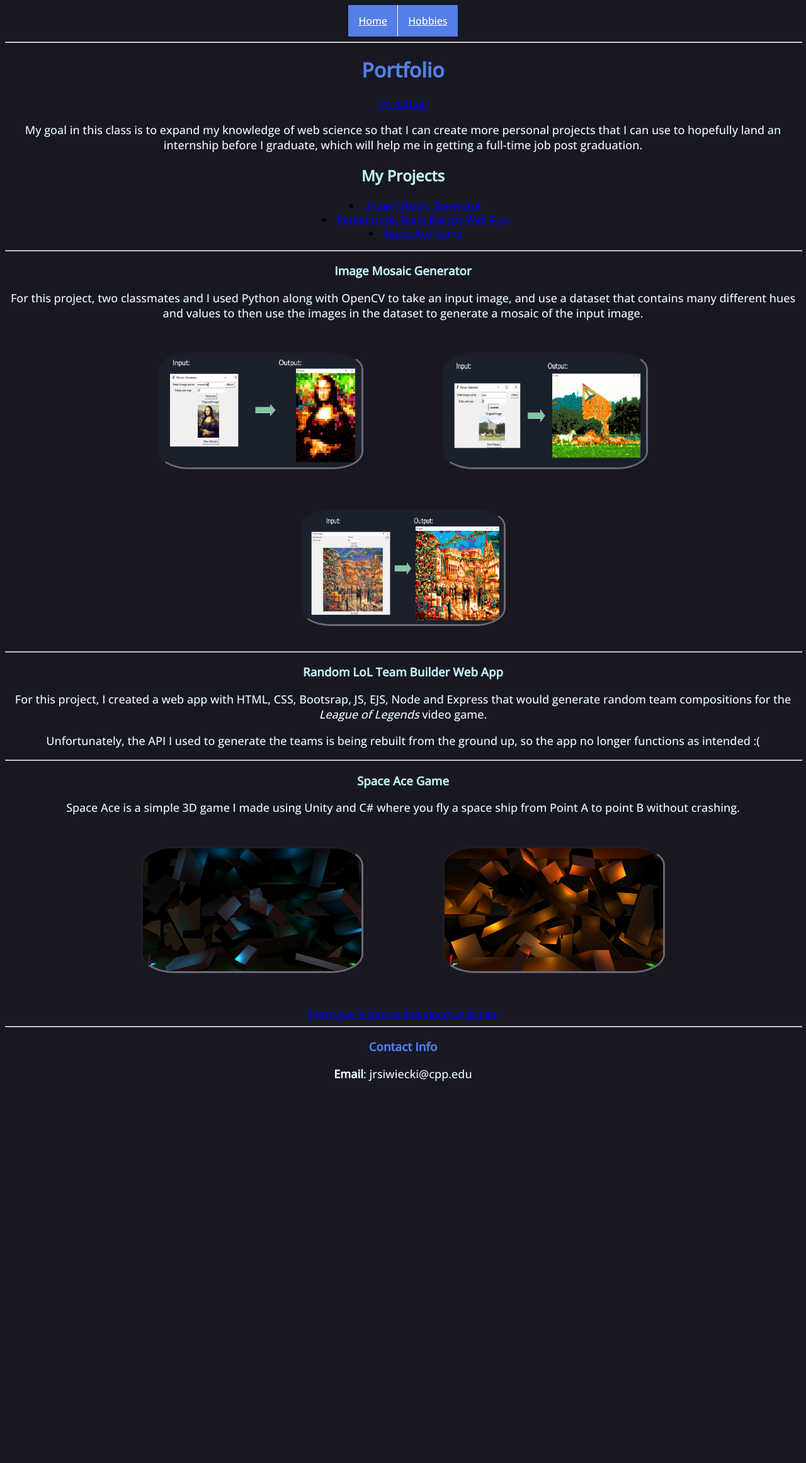
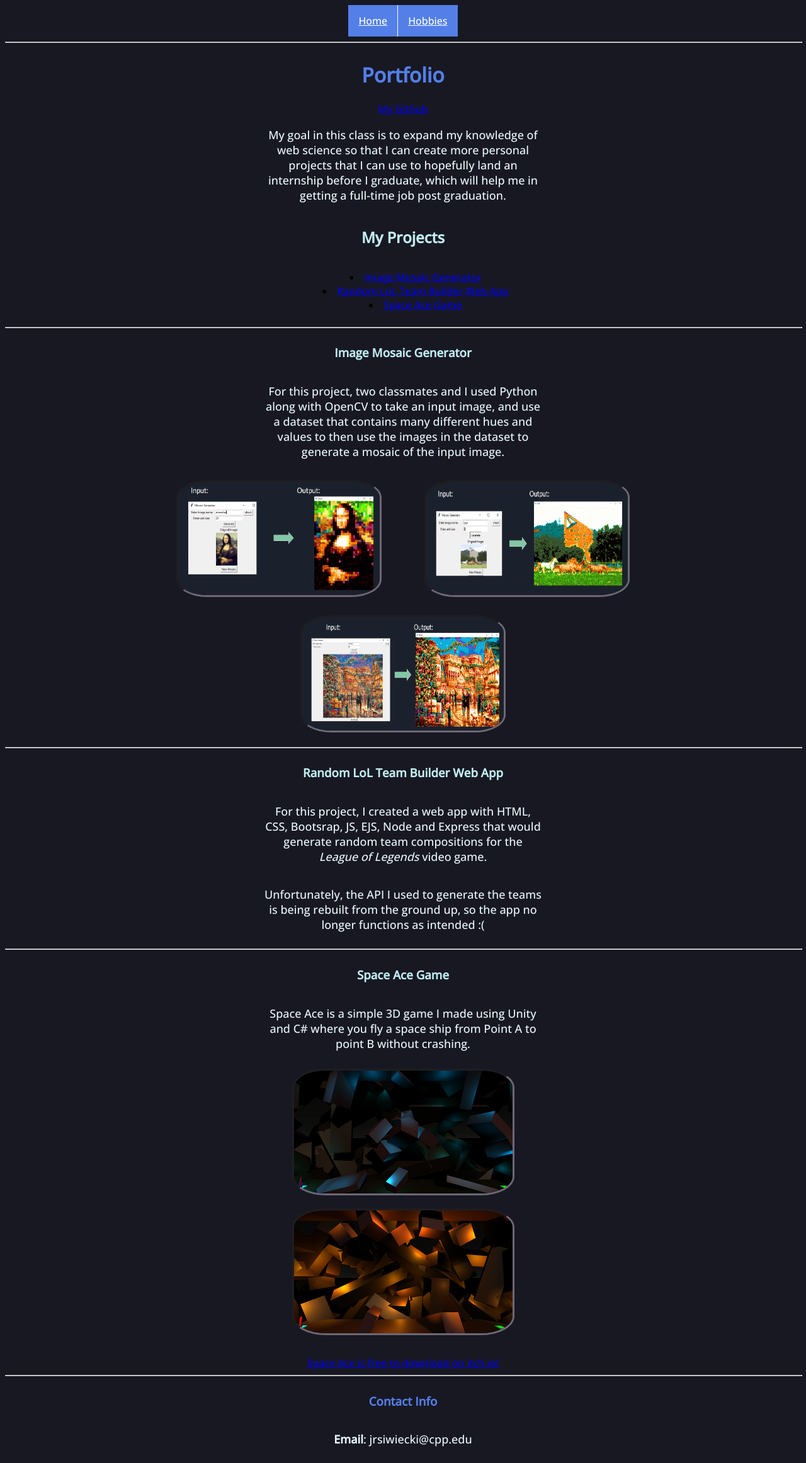
Before and after one commit to JRSiwiecki/CS-2250, a PHP site: page /portfolio.html in a window 1280 px wide. Shown: the whole page at 63% size. Before the commit the page ends 1717 px from the top, so only its background shows below. Run offline with PHP 8.4, Linux system fonts and the light colour scheme.

Commit message:
Adjust max width of text

```diff
--- a/HW2/css/styles.css
+++ b/HW2/css/styles.css
@@ -1,4 +1,4 @@
-/* Still need 11, 13, 16, 17, G, H */
+/* Still need 11, 13, 16, 17 */
 /* Colors: #181823, #537FE7, #C0EEF2, #E9F8F9 */
 
 html {
@@ -9,7 +9,6 @@
 }
 
 hr {
-  flex-grow: 1;
   width: 100%;
 }
 
@@ -17,7 +16,7 @@
   border-color: #6d6875; /* Requirement-2.5 */
   border-radius: 15%; /* Requirement-2.10 */
   border-style: inset;
-  margin: 2.5% 5%; /* Requirement-2.6 */
+  margin: 1.5% 3.5%; /* Requirement-2.6 */
 }
 
 td {
@@ -27,6 +26,7 @@
 p {
   color: #e9f8f9;
   font-size: large;
+  max-width: 35%;
 }
 
 figcaption {
@@ -42,11 +42,24 @@
   color: #e9f8f9;
 }
 
-details summary {
+details summary /* Requirement-2.H */ {
   color: #537fe7;
 }
 
-.home--body {
+details /* Requirement-2.G */ {
+  color: #e9f8f9;
+}
+
+footer {
+  display: flex;
+  flex-direction: column;
+  align-items: center;
+  width: 100%;
+}
+
+.home--body,
+.hobbies-body,
+.portfolio--body {
   display: flex;
   flex-direction: column;
   justify-content: center;
--- a/HW2/hobbies.html
+++ b/HW2/hobbies.html
@@ -13,7 +13,7 @@
     />
   </head>
 
-  <body>
+  <body class="hobbies-body">
     <header>
       <nav>
         <ul class="nav--list">
--- a/HW2/portfolio.html
+++ b/HW2/portfolio.html
@@ -13,7 +13,7 @@
     />
   </head>
 
-  <body>
+  <body class="portfolio--body">
     <header>
       <nav>
         <ul class="nav--list">
```
